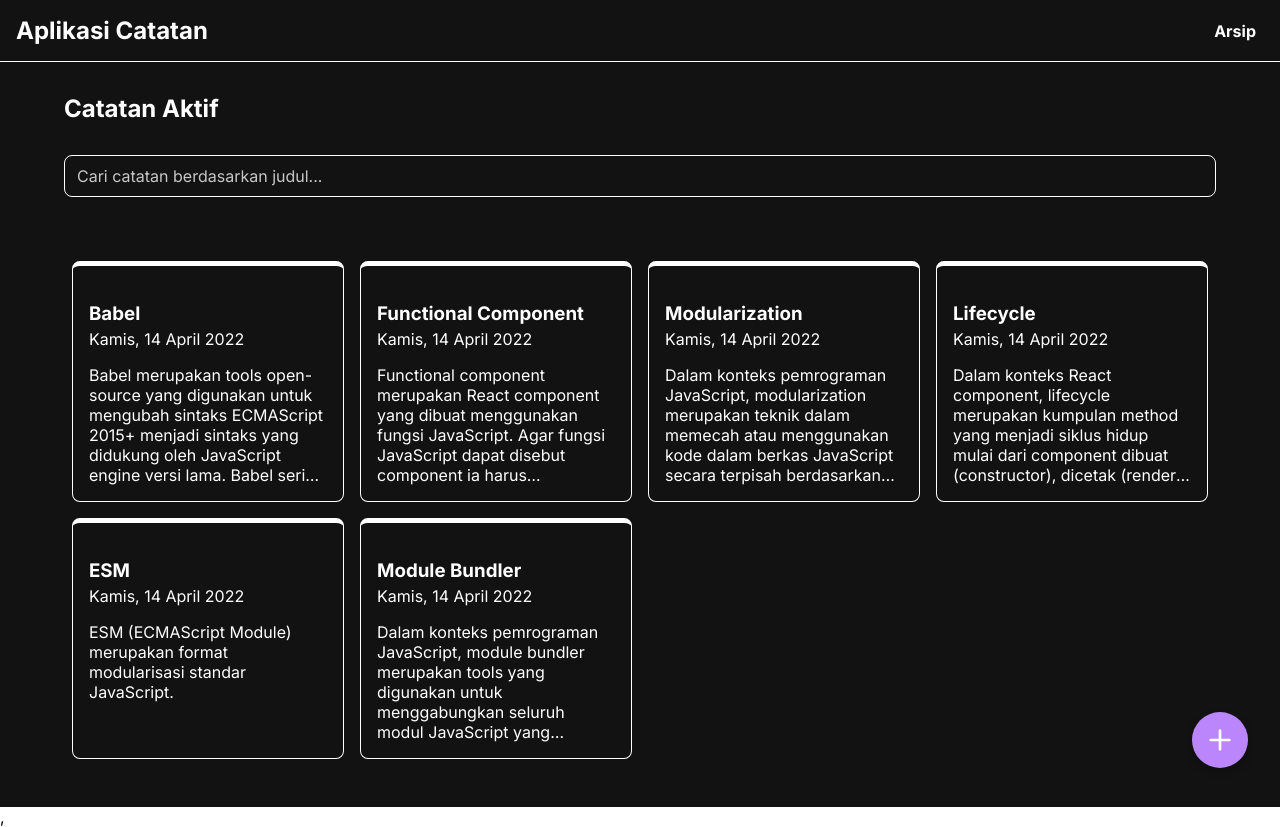
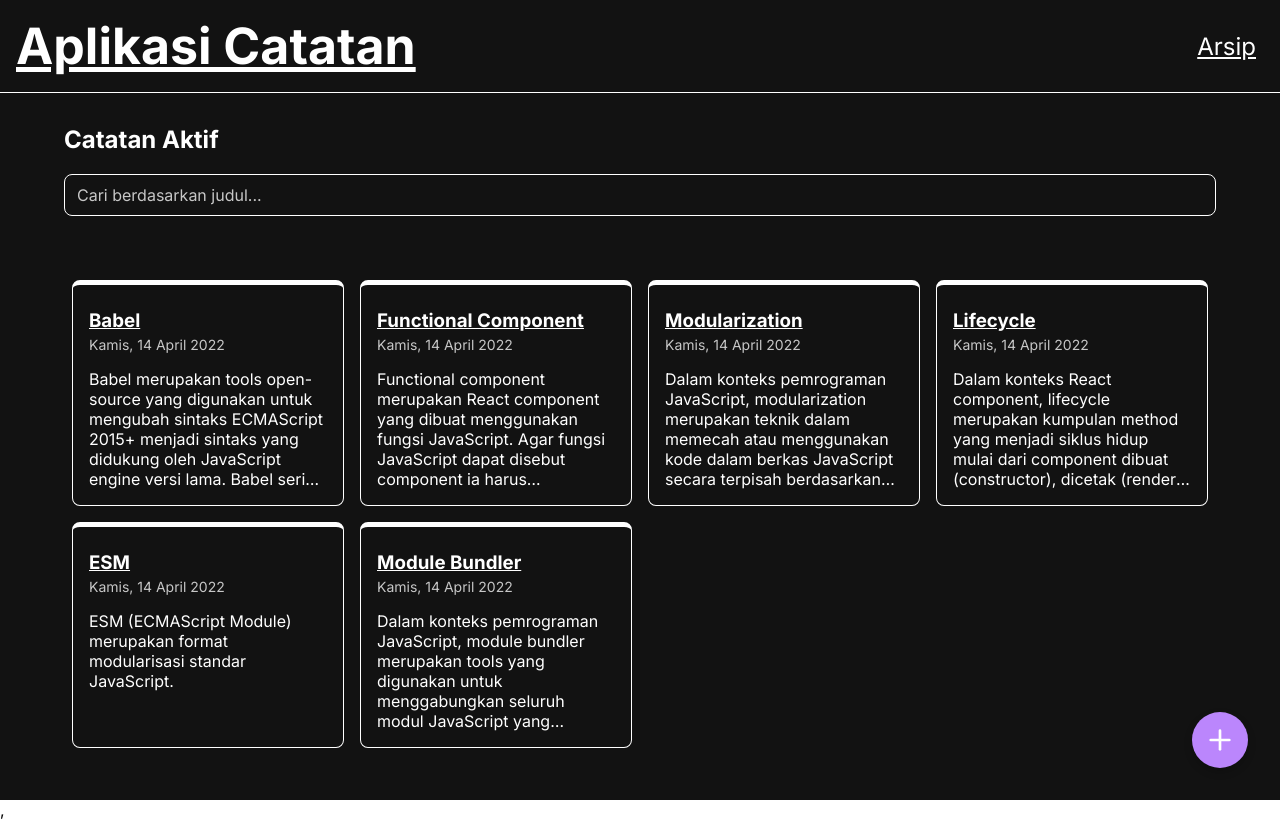
Before and after one commit to adiestypn/sap-notes, a React (Vite) app: page / in a window 1280 px wide. Built offline with nearby package versions, Linux system fonts and the light colour scheme.

Commit message:
tinggal bbrapa kritria

```diff
--- a/src/App.jsx
+++ b/src/App.jsx
@@ -12,10 +12,13 @@ function App() {
       {/* ✅ HEADER UMUM */}
       <header>
         <h1>
-          <Link to="/" className="app-title-link">Aplikasi Catatan</Link>
+        <Link to="/" className="app-title-link bold-underline">Aplikasi Catatan</Link>
         </h1>
         <nav>
-              <Link to="/arsip" style={{ marginLeft: '16px' }}>Arsip</Link></nav>
+              <Link to="/arsip" className="nav-link nav-link--lg">
+              Arsip
+              </Link>
+        </nav>
       </header>
 
       {/* ✅ HALAMAN UTAMA */}
--- a/src/components/NoteInput.jsx
+++ b/src/components/NoteInput.jsx
@@ -1,5 +1,5 @@
 import React from 'react';
-import { FiCheck, FiPlus } from 'react-icons/fi';
+import { FiCheck, FiPlus} from 'react-icons/fi';
 
 class NoteInput extends React.Component {
   constructor(props) {
@@ -35,12 +35,12 @@ class NoteInput extends React.Component {
 
   render() {
     return (
-      <form className='note-input' onSubmit={this.onSubmitEventHandler}>
-        {/* Sisa karakter */}
-        <p className="note-input__title__char-limit">
-          Sisa karakter: {50 - this.state.title.length}
-        </p>
-
+      <>
+        <form
+          id="note-form"
+          className="note-input"
+          onSubmit={this.onSubmitEventHandler}
+        >
           <input
             type="text"
             placeholder="Judul"
@@ -52,11 +52,20 @@ class NoteInput extends React.Component {
             value={this.state.body}
             onChange={this.onBodyChangeEventHandler}
           ></textarea>
-        <button type="submit" className="icon-button" title="Tambah Catatan">
+        </form>
+
+        {/* Tombol simpan mengambang */}
+        <div className="add-new-page__action">
+          <button
+            type="submit"
+            form="note-form"
+            className="action tooltip"
+          >
             <FiCheck />
+            <span className="tooltip-text">Simpan</span>
           </button>
-
-      </form>
+        </div>
+      </>
     );
   }
 }
--- a/src/components/NoteItem.jsx
+++ b/src/components/NoteItem.jsx
@@ -6,14 +6,11 @@ import { showFormattedDate } from '../utils';
 function NoteItem({ id, title, body, createdAt, archived, onDelete, onArchive }) {
   return (
     <div className="note-item">
-      {/* ✅ Judul dibungkus Link ke detail */}
-      <div className="note-item__body">
-        <h3 className="note-item__title">
-          <Link to={`/catatan/${id}`}>{title}</Link>
-        </h3>
-        <p className="note-item__date">{showFormattedDate(createdAt)}</p>
-        <p className="note-item__body">{body}</p>
-      </div>
+      <NoteItemBody
+        title={<Link to={`/catatan/${id}`} className="bold-underline">{title}</Link>}
+        body={body}
+        date={createdAt}
+      />
 
       {onDelete && onArchive && (
         <div className="note-item__action">
--- a/src/components/NoteItemBody.jsx
+++ b/src/components/NoteItemBody.jsx
@@ -5,7 +5,7 @@ function NoteItemBody({ title, body, date }) {
   return (
     <div className="note-item__body">
       <h3 className="note-item__title">{title}</h3>
-      <p className="note-item__date">{showFormattedDate(date)}</p>
+      <p className="note-item__createdAt">{showFormattedDate(date)}</p>
       <p className="note-item__body">{body}</p>
     </div>
   );
--- a/src/pages/AddNotePage.jsx
+++ b/src/pages/AddNotePage.jsx
@@ -13,7 +13,6 @@ function AddNotePage() {
 
   return (
     <main>
-      <h2>Tambah Catatan</h2>
       <NoteInput addNote={handleAddNote} />
     </main>
   );
--- a/src/pages/DetailPage.jsx
+++ b/src/pages/DetailPage.jsx
@@ -24,12 +24,8 @@ function DetailPage() {
         } else {
             archiveNote(id);
         }
-
-        // ✅ Selalu kembali ke halaman utama
         navigate('/');
         };
-
-
 
   return (
     <main className="detail-page">
@@ -37,14 +33,18 @@ function DetailPage() {
       <p className="detail-page__createdAt">{showFormattedDate(note.createdAt)}</p>
       <div className="detail-page__body">{note.body}</div>
 
-      <div className="detail-page__action">
-        <button className="button" onClick={handleArchive}>
-          {note.archived ? <FiInbox /> : <FiArchive />}
+     <div className="detail-page__action">
+        <button className="action tooltip" onClick={handleArchive}>
+            {note.archived ? <FiInbox /> : <FiArchive />}
+            <span className="tooltip-text">{note.archived ? 'Pindahkan' : 'Arsipkan'}</span>
         </button>
-        <button className="button" onClick={handleDelete}>
-          <FiTrash2 />
+        <button className="action tooltip" onClick={handleDelete}>
+            <FiTrash2 />
+            <span className="tooltip-text">Hapus</span>
         </button>
-      </div>
+    </div>
+
+
     </main>
   );
 }
--- a/src/pages/NoteListPage.jsx
+++ b/src/pages/NoteListPage.jsx
@@ -42,7 +42,7 @@ function NoteListPage() {
       <div className="search-bar">
         <input
           type="text"
-          placeholder="Cari catatan berdasarkan judul..."
+          placeholder="Cari berdasarkan judul..."
           value={keyword}
           onChange={handleSearchChange}
         />
@@ -55,8 +55,12 @@ function NoteListPage() {
 
       {/* ➕ Tombol Tambah */}
       <div className="homepage__action">
-        <button className="action" onClick={() => navigate('/tambah')}><FiPlus /></button>
+        <button className="action tooltip" onClick={() => navigate('/tambah')}>
+            <FiPlus />
+            <span className="tooltip-text">Tambah</span>
+        </button>
       </div>
+
     </main>
   );
 }
--- a/src/styles/style.css
+++ b/src/styles/style.css
@@ -66,7 +66,7 @@ header {
 }
 
 header h1 {
-  font-size: 24px;
+  font-size: 50px;
 }
 
 nav a {
@@ -100,14 +100,14 @@ main {
 }
 
 .note-item {
-  padding: 16px;
+  padding: 8px 16px 16px 16px;
   border-radius: 8px;
   border: 1px solid var(--on-background);
   border-top: 5px solid;
 }
 
 .note-item__title {
-  margin: 4px 0;
+  margin: 0 0 4px 0;
 }
 
 .note-item__createdAt {
@@ -161,7 +161,7 @@ main {
   background-color: transparent;
   color: var(--on-background);
   font-family: 'Inter', sans-serif;
-  font-size: 16px;
+  font-size: 50px;
 }
 
 .note-input button {
@@ -176,7 +176,7 @@ main {
 }
 
 .search-bar {
-  margin-top: 16px;
+  margin-top: 4px;
 }
 
 .search-bar input {
@@ -222,6 +222,15 @@ main {
   z-index: 100;
 }
 
+.add-new-page__action {
+  position: fixed;
+  bottom: 32px;
+  right: 32px;
+  display: flex;
+  gap: 16px;
+  z-index: 100;
+}
+
 .action {
   width: 56px;
   height: 56px;
@@ -235,16 +244,85 @@ main {
   justify-content: center;
   box-shadow: 0 4px 8px rgba(0,0,0,0.2);
   cursor: pointer;
-  transition: transform 0.2s ease, background-color 0.3s ease;
 }
+
+.tooltip {
+  position: relative;
+}
+
+.tooltip-text {
+  visibility: hidden;
+  opacity: 0;
+  width: max-content;
+  background-color: var(--on-background);
+  color: var(--background);
+  text-align: center;
+  border-radius: 6px;
+  padding: 6px 12px;
+  position: absolute;
+  bottom: 70px;
+  right: 0;
+  font-size: 14px;
+  white-space: nowrap;
+  z-index: 101;
+  transition: opacity 0.2s ease-in-out;
+}
+
+.tooltip:hover .tooltip-text {
+  visibility: visible;
+  opacity: 1;
+}
+
 
 .action:hover {
   background-color: var(--primary-variant);
   transform: scale(1.05);
 }
 
+.detail-page {
+  max-width: 1000px;      /* Atur lebar maksimum */
+  margin: 0 auto;        /* Center horizontal */
+  padding: 32px 24px;    /* Jarak isi ke pinggir */
+}
+
+.detail-page__title {
+  font-size: 64px;       /* Ubah ini ke lebih besar dari sebelumnya */
+  font-weight: 800;      /* Lebih tebal */
+  line-height: 1.2;
+  margin-bottom: 2px;
+  word-break: break-word;
+}
+
 .detail-page__action {
-  margin-top: 32px;
+  position: fixed;
+  bottom: 32px;
+  right: 32px;
   display: flex;
-  gap: 12px;
+  gap: 16px;
+  z-index: 100;
 }
+
+.detail-page__createdAt {
+  color: var(--on-background-grey);
+  font-size: 20px;
+  font-style: normal;
+  margin-bottom: 20px;
+}
+
+
+.bold-underline {
+  font-weight: bold;
+  text-decoration: underline;
+}
+
+.nav-link {
+  font-weight: bold;
+  text-decoration: underline;
+  margin-left: 16px;
+  color: var(--on-background);
+}
+
+.nav-link--lg {
+  font-size: 24px;
+  font-weight: normal;
+}
```
Lines whose indentation alone changed are shown as unchanged.
